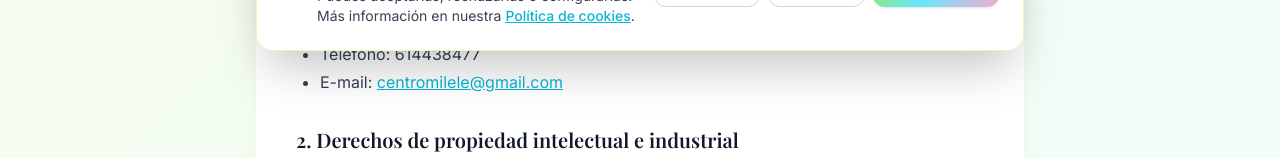
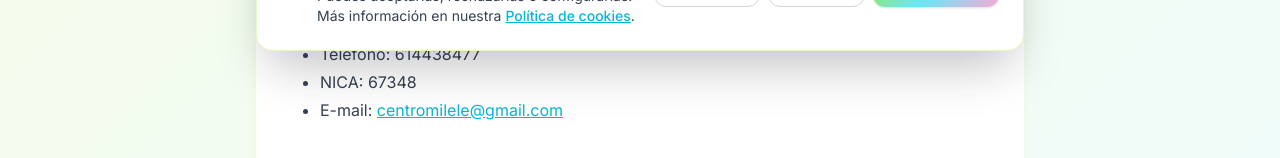
Before and after one commit to patricd17/centro-milele, a React (Vite) app in the folder frontend/: page /aviso-legal in a window 1280 px wide. Shown: the part 733-891 px from the top of the page. Built offline with nearby package versions, Linux system fonts and the light colour scheme; no server answers; the database is empty.

Commit message:
Aviso legal: número NICA 67348
Co-Authored-By: Claude Sonnet 5.5 <noreply@anthropic.com>
Claude-Session: https://claude.ai/code/session_01Agnb9mRaFgduk5VT2bRYbk

```diff
--- a/frontend/src/components/legal/companyData.js
+++ b/frontend/src/components/legal/companyData.js
@@ -5,4 +5,5 @@ export const COMPANY = {
   email: "centromilele@gmail.com",
   phone: "614438477",
   domain: "www.centromilele.es",
+  nica: "67348",
 }
--- a/frontend/src/pages/AvisoLegal.jsx
+++ b/frontend/src/pages/AvisoLegal.jsx
@@ -22,6 +22,7 @@ export default function AvisoLegal() {
         <li>NIF: {COMPANY.nif}</li>
         <li>Domicilio social: {COMPANY.address}</li>
         <li>Teléfono: {COMPANY.phone}</li>
+        <li>NICA: {COMPANY.nica}</li>
         <li>
           E-mail: <a href={`mailto:${COMPANY.email}`}>{COMPANY.email}</a>
         </li>
```
